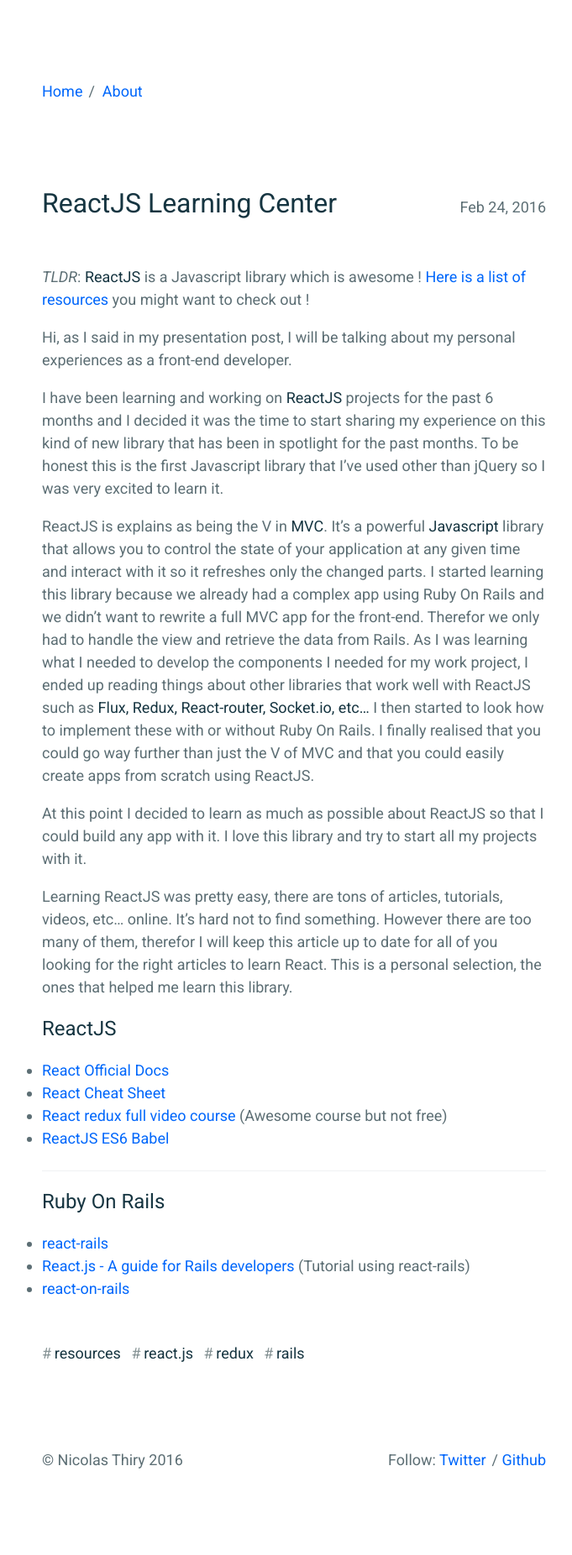
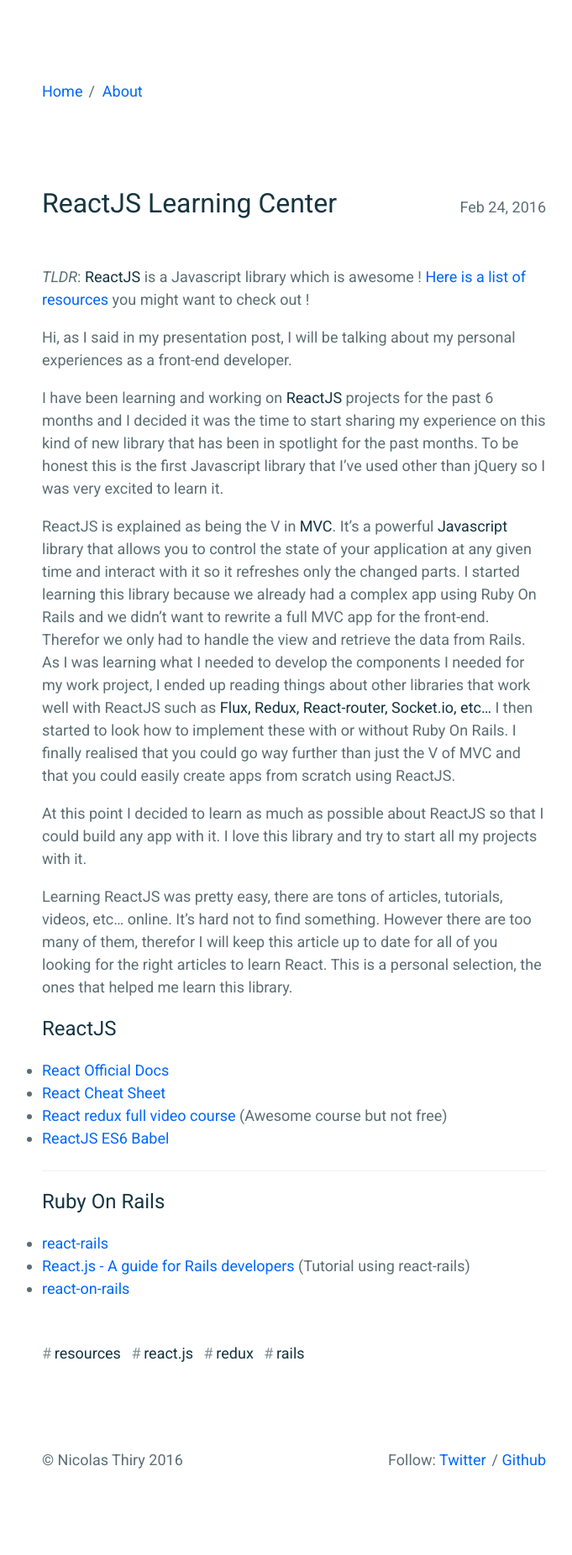
Before and after one commit to nicolasthy/nicolasthy.github.io, a Jekyll site: the page built from _posts/2016-02-24-react-learning-center.markdown, in a window 1280 px wide. Shown: the whole page at 84% size, without its empty margins (290-971 px from the left). Built offline with Jekyll 4.4.1, drawn with Linux system fonts in a browser that asks for light colours.

```diff
--- a/_posts/2016-02-24-react-learning-center.markdown
+++ b/_posts/2016-02-24-react-learning-center.markdown
@@ -11,7 +12,7 @@ Hi, as I said in my presentation post, I will be talking about my personal exper
 
 I have been learning and working on **ReactJS** projects for the past 6 months and I decided it was the time to start sharing my experience on this kind of new library that has been in spotlight for the past months. To be honest this is the first Javascript library that I've used other than jQuery so I was very excited to learn it.
 
-ReactJS is explains as being the V in **MVC**. It's a powerful **Javascript** library that allows you to control the state of your application at any given time and interact with it so it refreshes only the changed parts. I started learning this library because we already had a complex app using Ruby On Rails and we didn't want to rewrite a full MVC app for the front-end. Therefor we only had to handle the view and retrieve the data from Rails. As I was learning what I needed to develop the components I needed for my work project, I ended up reading things about other libraries that work well with ReactJS such as **Flux, Redux, React-router, Socket.io, etc...** I then started to look how to implement these with or without Ruby On Rails. I finally realised that you could go way further than just the V of MVC and that you could easily create apps from scratch using ReactJS.
+ReactJS is explained as being the V in **MVC**. It's a powerful **Javascript** library that allows you to control the state of your application at any given time and interact with it so it refreshes only the changed parts. I started learning this library because we already had a complex app using Ruby On Rails and we didn't want to rewrite a full MVC app for the front-end. Therefor we only had to handle the view and retrieve the data from Rails. As I was learning what I needed to develop the components I needed for my work project, I ended up reading things about other libraries that work well with ReactJS such as **Flux, Redux, React-router, Socket.io, etc...** I then started to look how to implement these with or without Ruby On Rails. I finally realised that you could go way further than just the V of MVC and that you could easily create apps from scratch using ReactJS.
 
 At this point I decided to learn as much as possible about ReactJS so that I could build any app with it. I love this library and try to start all my projects with it.
 
```
Also changed, not shown: other parts of _posts/2016-02-24-react-learning-center.markdown (+1 -0 lines).
